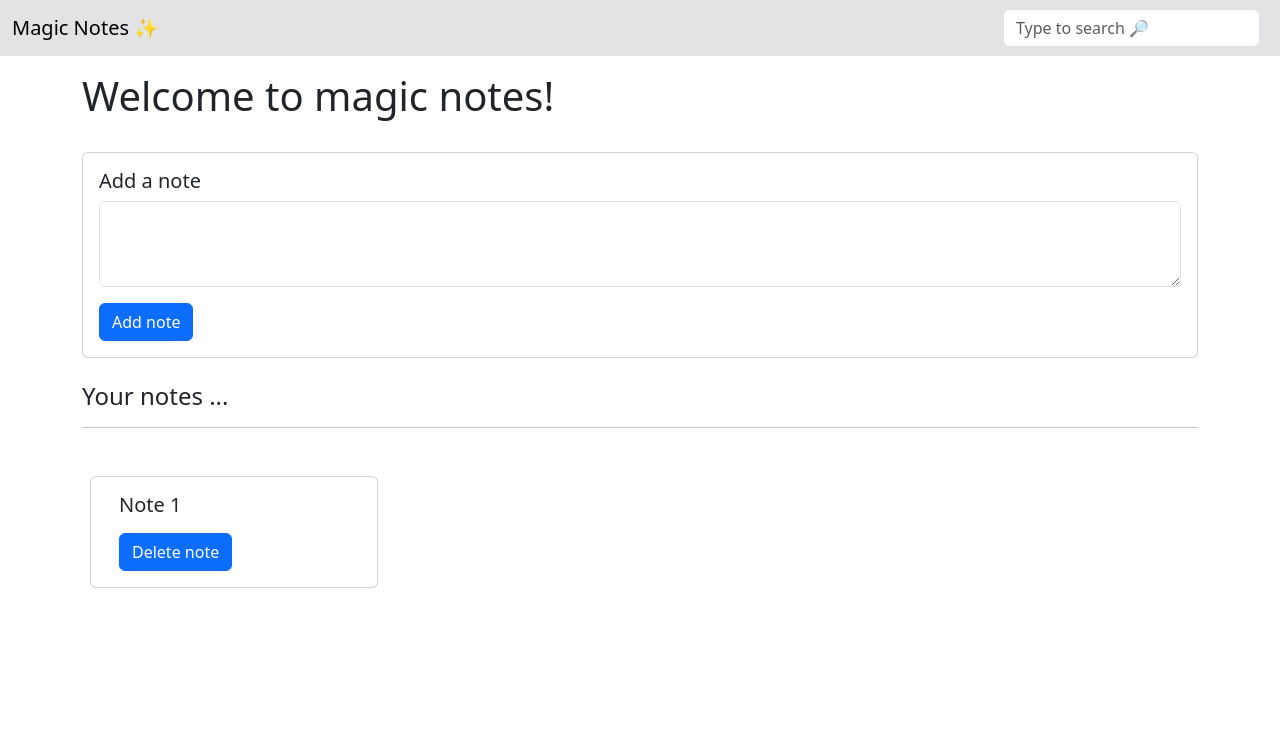
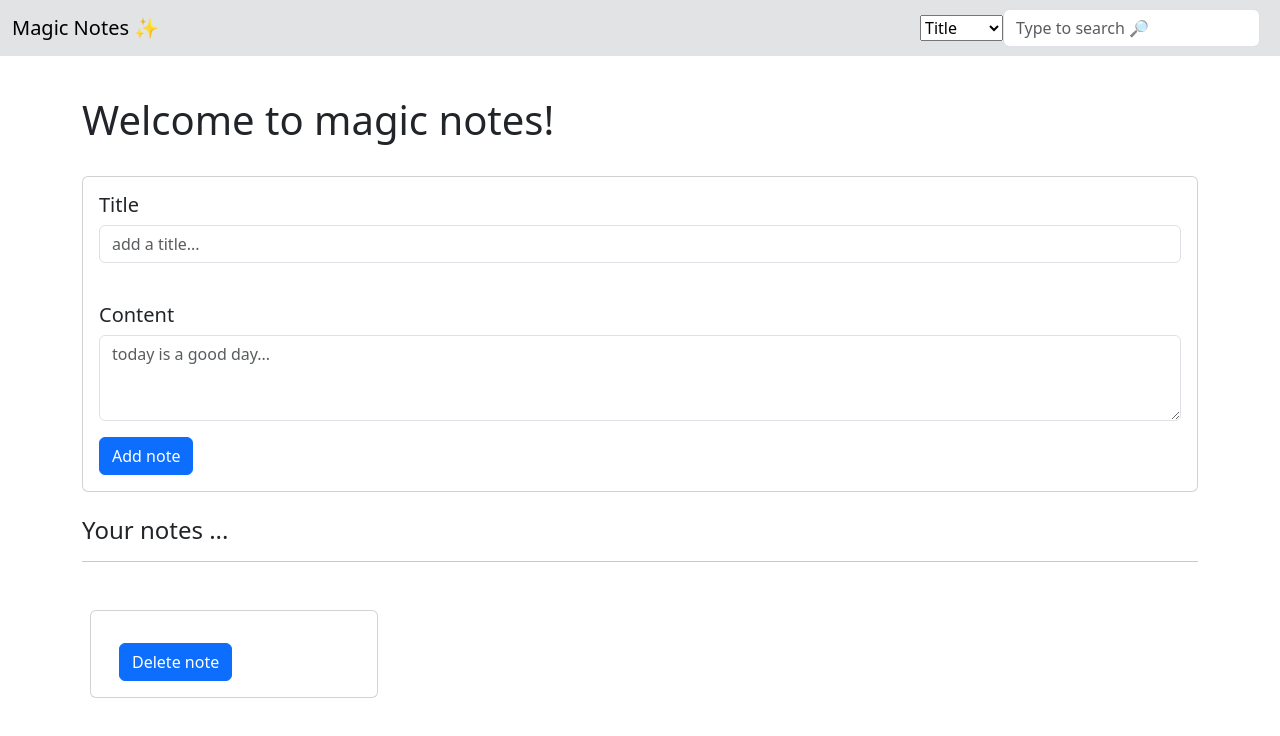
Before and after one commit to prakhar9015/magic-notes, a plain HTML site: page index.html in a window 1280 px wide. Both pictures are taken after a click on the link "Add note". Drawn offline with nearby package versions, Linux system fonts and the light colour scheme.

Commit message:
added title and content search options

```diff
--- a/app.js
+++ b/app.js
@@ -4,17 +4,24 @@ showNotes()
 const addBtn = document.getElementById("addBtn")
 addBtn.addEventListener("click", function(e) {
     let addTxt = document.getElementById("addTxt")
+    let addTitle = document.getElementById("addTitle")
     let notes = localStorage.getItem("notes")
 
     if (notes == null) {
-        notesObj = [];
+        notesObj = []; // in this notesObj, where all the notes resides as a list
     } else {
         notesObj = JSON.parse(notes);
     }
 
-    notesObj.push(addTxt.value);
+    let myObj = {
+        title: addTitle.value,
+        text: addTxt.value
+    }
+
+    notesObj.push(myObj); // in this list, value written in textArea is pushed
     localStorage.setItem("notes", JSON.stringify(notesObj));
     addTxt.value = "";
+    addTitle.value = "";
     console.log(notesObj);
     showNotes()
 });
@@ -30,27 +37,27 @@ function showNotes(){
         notesObj = JSON.parse(notes);
     }
 
-    let html = ""
+    let html = "" // this is just a string
     notesObj.forEach( function(element, index) {
 
         html += `
 
             <div class="card my-2 mx-2 noteCard" style="width: 18rem;">
                 <div class="card-body">
-                  <h5 class="card-title">Note ${index + 1}</h5>
-                  <p class="card-text">${element}</p>
-                  <button id=${index} onclick="deleteNote(this.id)" class="btn btn-primary">Delete note</button>
+                  <h5 class="card-title">${element.title}</h5>
+                  <p class="card-text">${element.text}</p>
+                  <button id=${index} ondblclick="deleteNote(this.id)" class="btn btn-primary">Delete note</button>
                 </div>
             </div>
         `
     });
 
-    let notesElm = document.getElementById("notes")
+    let notesElm = document.getElementById("notes") // this is the div where , we display all the notes.
 
-    if (notesElm.length != 0){
+    if (notesObj.length != 0){
         notesElm.innerHTML = html
     } else {
-        notesElm.textContent = `Nothing to show`
+        notesElm.innerHTML = `Nothing to show... add some notes to display `
     }
 }
 
@@ -77,13 +84,25 @@ let search = document.getElementById("searchTxt")
 
 search.addEventListener("input", function(){
 
+    let dropDown = document.getElementById("dropdown")
+    console.log(dropDown.value)
+
     let inputVal = search.value.toLowerCase()
     // console.log(`Print: ${inputVal}`)
-
     let noteCards = document.getElementsByClassName("noteCard")
 
     Array.from(noteCards).forEach(function(element){
-        let cardTxt = element.getElementsByTagName("p")[0].innerText
+
+        let cardTxt;
+
+        if (dropDown.value == "title_search"){
+            cardTxt = element.getElementsByTagName("h5")[0].innerText
+            // console.log("searching from TITLE")
+        }else {
+            cardTxt = element.getElementsByTagName("p")[0].innerText
+            // console.log("searching from CONTENT")
+        }
+
         // console.log(cardTxt)
 
         if (cardTxt.includes(inputVal)){
--- a/index.html
+++ b/index.html
@@ -22,8 +22,14 @@
           </button>
           <div class="collapse navbar-collapse" id="navbarSupportedContent">
             <ul class="navbar-nav me-auto mb-2 mb-lg-0">
+            </ul>
 
-            </ul>
+            <select name="search_option" id="dropdown">
+              <option value="title_search">Title</option>
+              <option value="content_search">Content</option>
+            </select>
+
+              <br>
             <form class="d-flex" role="search">
               <input class="form-control me-2" id="searchTxt" type="search" placeholder="Type to search 🔎" aria-label="Search">
               <!-- <button class="btn btn-outline-success" type="submit">Search</button> -->
@@ -32,6 +38,7 @@
         </div>
     </nav>
 
+    <br>
 
     <!-- my-3 -> margin at y-axis 3 rem -->
     <div class="container  my-3">
@@ -42,25 +49,26 @@
         <!-- notes as a card -->
         <div class="card" >
             <div class="card-body">
-                <h5 class="card-title">Add a note</h5>
+                <h5 class="card-title">Title</h5>
                 <div class="mb-3">
-                    <textarea class="form-control" id="addTxt" rows="3" required></textarea>
+                  <input type="text" class="form-control" id="addTitle" aria-describedby="title" placeholder="add a title...">
+                </div>
+
+                <br>
+
+                <h5 class="card-title">Content</h5>
+                <div class="mb-3">
+                    <textarea class="form-control" id="addTxt" rows="3" placeholder="today is a good day..." required></textarea>
                 </div>
 
                 <a href="#" id="addBtn" class="btn btn-primary">Add note</a>
             </div>
         </div>
-
         <br>
-
         <h4>Your notes ...</h4>
         <hr>
         <br>
-
-        <div id="notes" class="row container-fluid">
-
-        </div>
-
+        <div id="notes" class="row container-fluid"></div>
     </div>
 
 
```
